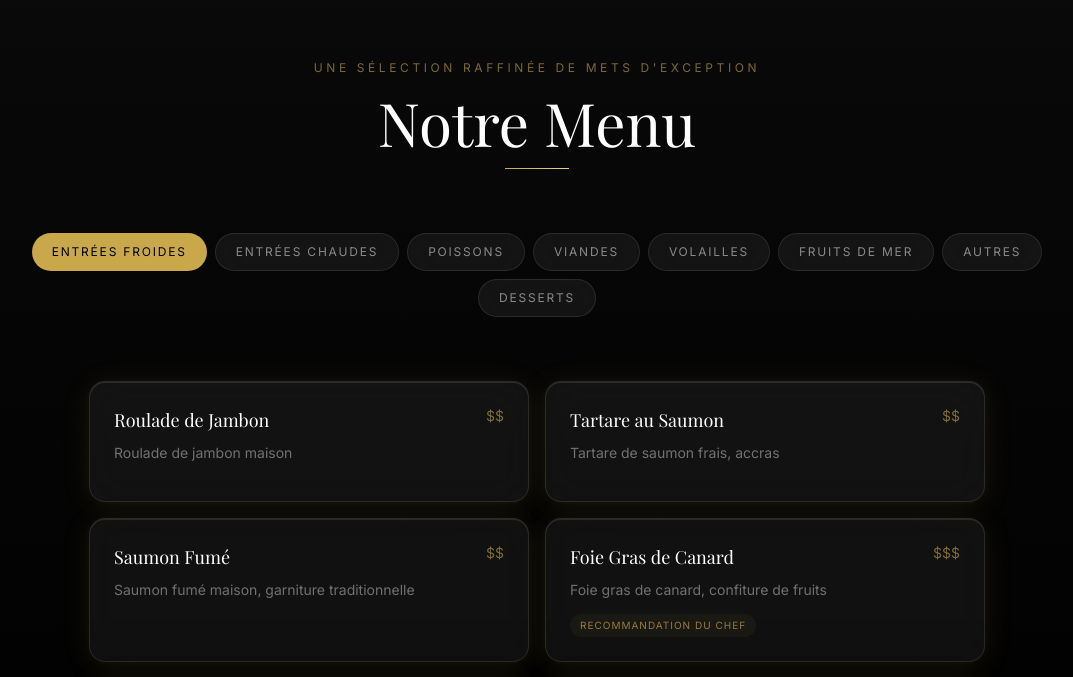
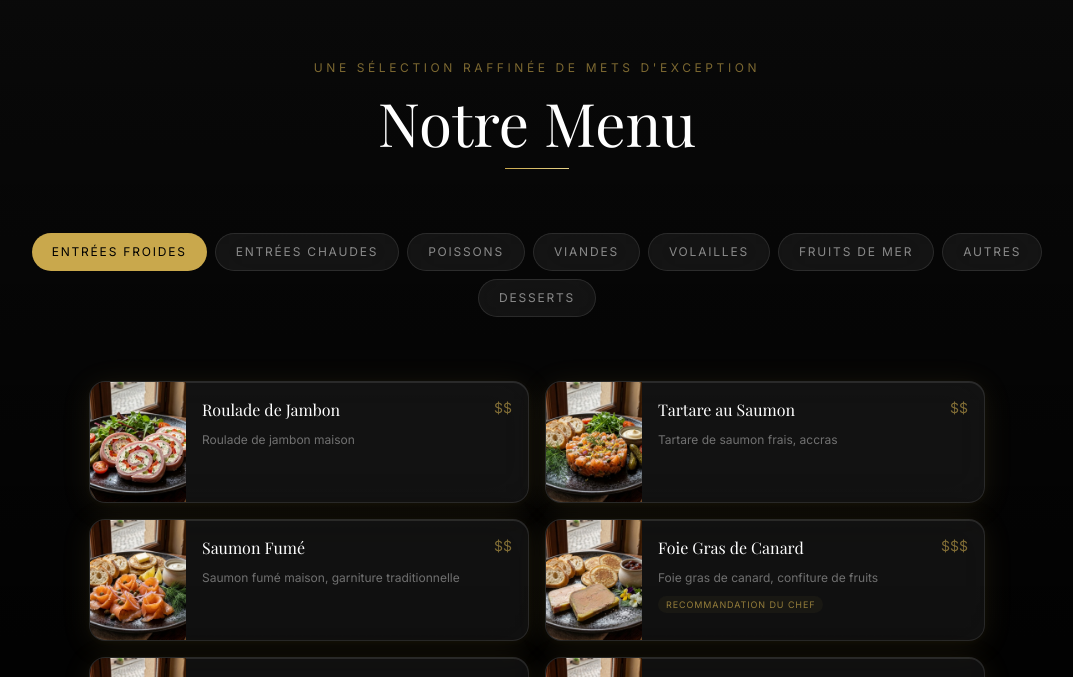
Before and after one commit to malikstopher-dev/chez-gaby, a Next.js app: page / in a window 1280 px wide. Shown: the part 2787-3464 px from the top of the page, without its empty margins (103-1176 px from the left). Built offline with nearby package versions, Linux system fonts and the light colour scheme; a web font is replaced by a local one.

Commit message:
feat: add dish images to homepage menu section

```diff
--- a/src/components/sections/Menu.tsx
+++ b/src/components/sections/Menu.tsx
@@ -4,7 +4,6 @@ import { useState } from 'react';
 import { motion, AnimatePresence } from 'framer-motion';
 import { useLanguage } from '@/store/language';
 import { SectionTitle } from '@/components/ui/SectionTitle';
-import { GlassCard } from '@/components/ui/GlassCard';
 import { menuCategories } from '@/lib/menuData';
 
 export function Menu() {
@@ -46,29 +45,45 @@ export function Menu() {
             className="grid md:grid-cols-2 gap-4 max-w-4xl mx-auto"
           >
             {activeData?.items.map((item, i) => (
-              <GlassCard key={item.name} delay={i * 0.05} className="group">
+              <motion.div
+                key={item.name}
+                initial={{ opacity: 0, y: 30 }}
+                whileInView={{ opacity: 1, y: 0 }}
+                viewport={{ once: true, margin: '-50px' }}
+                transition={{ duration: 0.6, delay: i * 0.05 }}
+                className="glass rounded-2xl overflow-hidden luxury-shadow transition-all duration-500 hover:bg-glass-hover hover:border-gold/20 group"
+              >
+                <div className="flex gap-0">
+                  {item.image && (
+                    <div className="w-24 shrink-0 overflow-hidden">
+                      <img
+                        src={item.image}
+                        alt={item.name}
+                        className="w-full h-full object-cover transition-transform duration-500 group-hover:scale-110 min-h-[120px]"
+                        loading="lazy"
+                      />
+                    </div>
+                  )}
+                  <div className="flex-1 p-4">
                     <div className="flex justify-between items-start mb-2">
-                  <h3 className="text-white font-serif text-lg group-hover:text-gold transition-colors">
+                      <h3 className="text-white font-serif text-base group-hover:text-gold transition-colors">
                         {item.name}
                       </h3>
-                  <span className="text-gold/60 text-sm ml-4 whitespace-nowrap">{item.price}</span>
+                      <span className="text-gold/60 text-sm ml-3 whitespace-nowrap">{item.price}</span>
                     </div>
-                <p className="text-white/40 text-sm leading-relaxed">
-                  {lang === 'fr' ? item.description : item.descriptionEn}
+                    <p className="text-white/40 text-xs leading-relaxed line-clamp-2">
+                      {lang === 'fr' ? item.description : lang === 'pt' ? item.descriptionPt : item.descriptionEn}
                     </p>
-                <div className="flex gap-3 mt-3">
+                    <div className="flex gap-3 mt-2">
                       {item.chefPick && (
-                    <span className="text-[10px] tracking-[0.1em] uppercase text-gold/70 bg-gold/5 px-2.5 py-1 rounded-full">
+                        <span className="text-[9px] tracking-[0.1em] uppercase text-gold/70 bg-gold/5 px-2 py-0.5 rounded-full">
                           {t.menu.chefRecommendation}
                         </span>
                       )}
-                  {item.winePairing && (
-                    <span className="text-[10px] tracking-[0.1em] uppercase text-white/40 bg-white/5 px-2.5 py-1 rounded-full">
-                      {t.menu.winePairing}
-                    </span>
-                  )}
                     </div>
-              </GlassCard>
+                  </div>
+                </div>
+              </motion.div>
             ))}
           </motion.div>
         </AnimatePresence>
```
Lines whose indentation alone changed are shown as unchanged.
